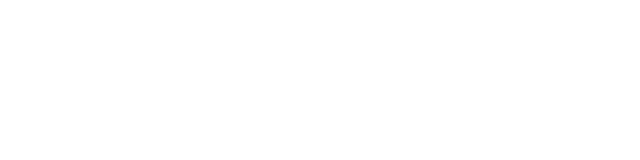
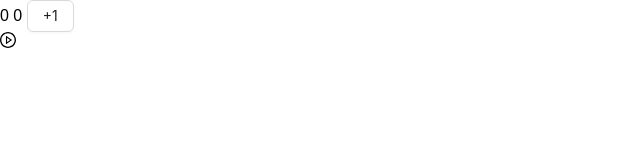
Before and after one commit to Lich95/keep-learning, a Vue app: page /piniaTest in a window 1280 px wide. Before the commit this address had no page. Shown: the top 160 px of the page, without its empty margins (0-640 px from the left). Built offline with nearby package versions, Linux system fonts and the light colour scheme.

Commit message:
pinia_NIUBI/ts_End

```diff
--- a/package.json
+++ b/package.json
@@ -9,11 +9,14 @@
     "preview": "vite preview"
   },
   "dependencies": {
+    "@ant-design/icons-vue": "^7.0.1",
     "ant-design-vue": "^4.0.0-rc.6",
     "axios": "^1.5.1",
+    "pinia": "^2.1.7",
     "three": "^0.156.1",
     "vue": "^3.3.4",
-    "vue-router": "^4.2.4"
+    "vue-router": "^4.2.4",
+    "vuex": "^4.0.2"
   },
   "devDependencies": {
     "@vitejs/plugin-vue": "^4.2.3",
--- a/src/router/routes/demos.js
+++ b/src/router/routes/demos.js
@@ -6,6 +6,11 @@ export default  {
         path: '/demo/rain',
         name: 'rain',
         component: () => import('../../views/blblDemo/rain.vue')
-      }
+      },
+      {
+        path: '/demo/menuStyle',
+        name: 'menuStyle',
+        component: () => import('../../views/blblDemo/menuInteractive.vue')
+      },
     ]
   }
--- /dev/null
+++ b/src/store/index.js
@@ -0,0 +1,8 @@
+import { createStore } from 'vuex'
+import user from './modules/user'
+
+export default createStore({
+    modules:{
+        user
+    }
+})
--- /dev/null
+++ b/src/store/modules/user.js
@@ -0,0 +1,12 @@
+export default {
+    state() {
+        return {
+            userName: 'lc'
+        }
+    },
+    mutations: {
+        changeUserName(state, name) {
+            state.userName = name
+        }
+    }
+}
--- /dev/null
+++ b/src/store/pinia/index.js
@@ -0,0 +1,18 @@
+import { defineStore } from "pinia";
+import { computed, ref} from "vue";
+
+export const useCount = defineStore('counter',()=>{
+    const count = ref(0);
+    const doubleCount = computed(()=>{return count.value * 2})
+    const countPlus = (val)=>{
+        console.log(val)
+        count.value ++
+    }
+
+    return {
+        count,
+        doubleCount,
+        countPlus
+    }
+
+})
--- /dev/null
+++ b/src/views/ts/index.d.ts
@@ -0,0 +1,4 @@
+interface IallData {
+    pageSize:number;
+    pageNum:number
+}
--- a/src/views/ts/index.vue
+++ b/src/views/ts/index.vue
@@ -65,10 +65,18 @@ function fn11<T extends [],U>(arg: T, n:U) {
 }
 fn11<[],string>( [] , 'x')
 
-function fn2<T, M>(arg: T, n: M) {
-   if (n) arg = 3;
+function fn2<T>(arg: T):T {
+    return arg
 }
-fn2<number, boolean>(2, true);
+fn2<string>('2');
+
+
+let data:IallData = {
+    pageSize:2,
+    pageNum:3
+}
+
+
 
 </script>
 <style scoped></style>
--- /dev/null
+++ b/src/views/vuex_pinia/pinia.vue
@@ -0,0 +1,19 @@
+<template>
+    <div>
+        {{ useCounter.count }}
+        {{ useCounter.doubleCount }}
+        <a-button @click="useCounter.countPlus('a')">+1</a-button>
+
+        <div>
+            <PlayCircleOutlined />
+        </div>
+    </div>
+</template>
+<script setup>
+import { useCount } from '@/store/pinia/index.js'
+import {PlayCircleOutlined
+} from '@ant-design/icons-vue';
+const useCounter = useCount();
+
+</script>
+<style scoped lang="scss"></style>
--- /dev/null
+++ b/src/views/vuex_pinia/vuex.vue
@@ -0,0 +1,16 @@
+<template>
+    <div>
+        {{ store.state.user.userName }}
+        <a-button @click="changeName('cc')"></a-button>
+    </div>
+</template>
+<script setup>
+import { onMounted } from 'vue'
+import { useStore } from 'vuex'
+const store = useStore()
+const changeName = (name) => {
+    store.commit('changeUserName', name)
+}
+
+</script>
+<style scoped lang="scss"></style>
--- a/vite.config.ts
+++ b/vite.config.ts
@@ -4,4 +4,9 @@ import vue from '@vitejs/plugin-vue'
 // https://vitejs.dev/config/
 export default defineConfig({
   plugins: [vue()],
+  resolve: {
+    alias: {
+      '@': '/src',
+    },
+  },
 })
```
Also changed, not shown: src/main.ts (+11 -6 lines), src/router/index.js (+8 -0 lines), 1 other file (tests, documents, lock files or other folders).
